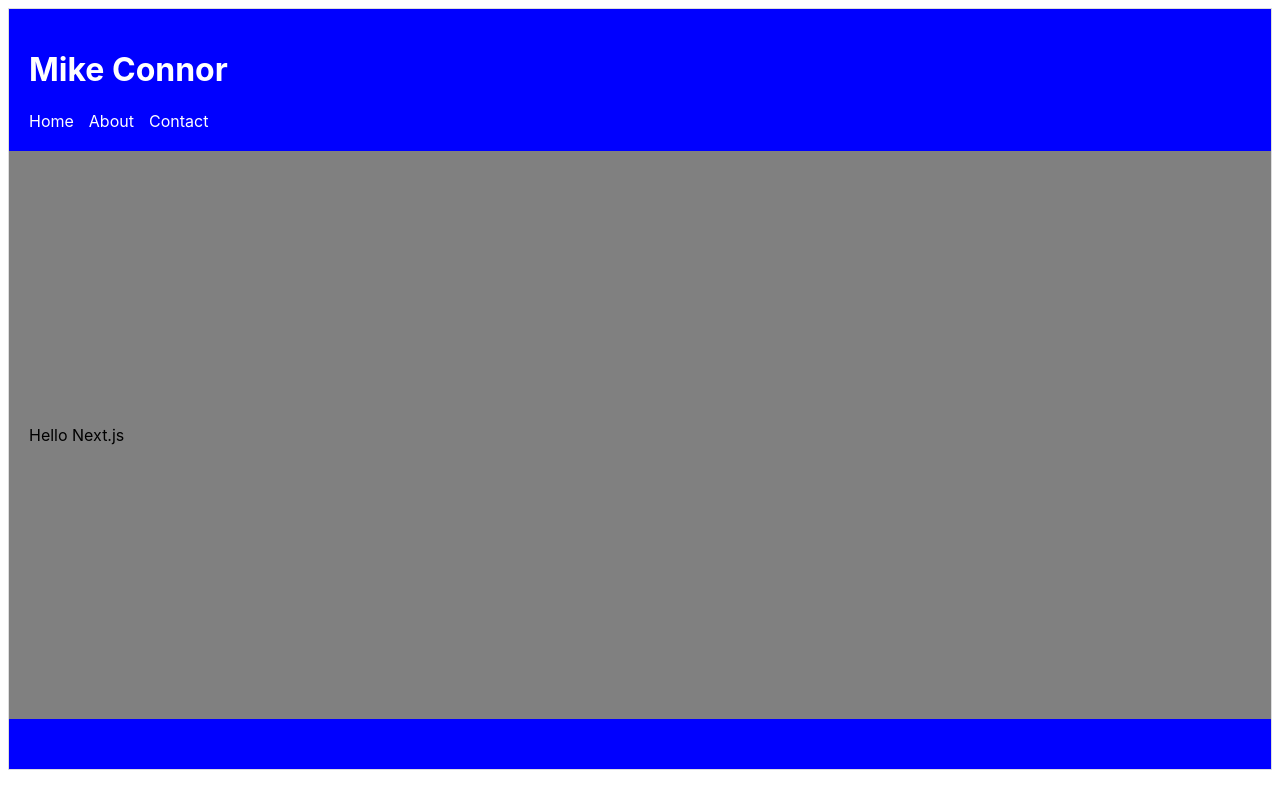
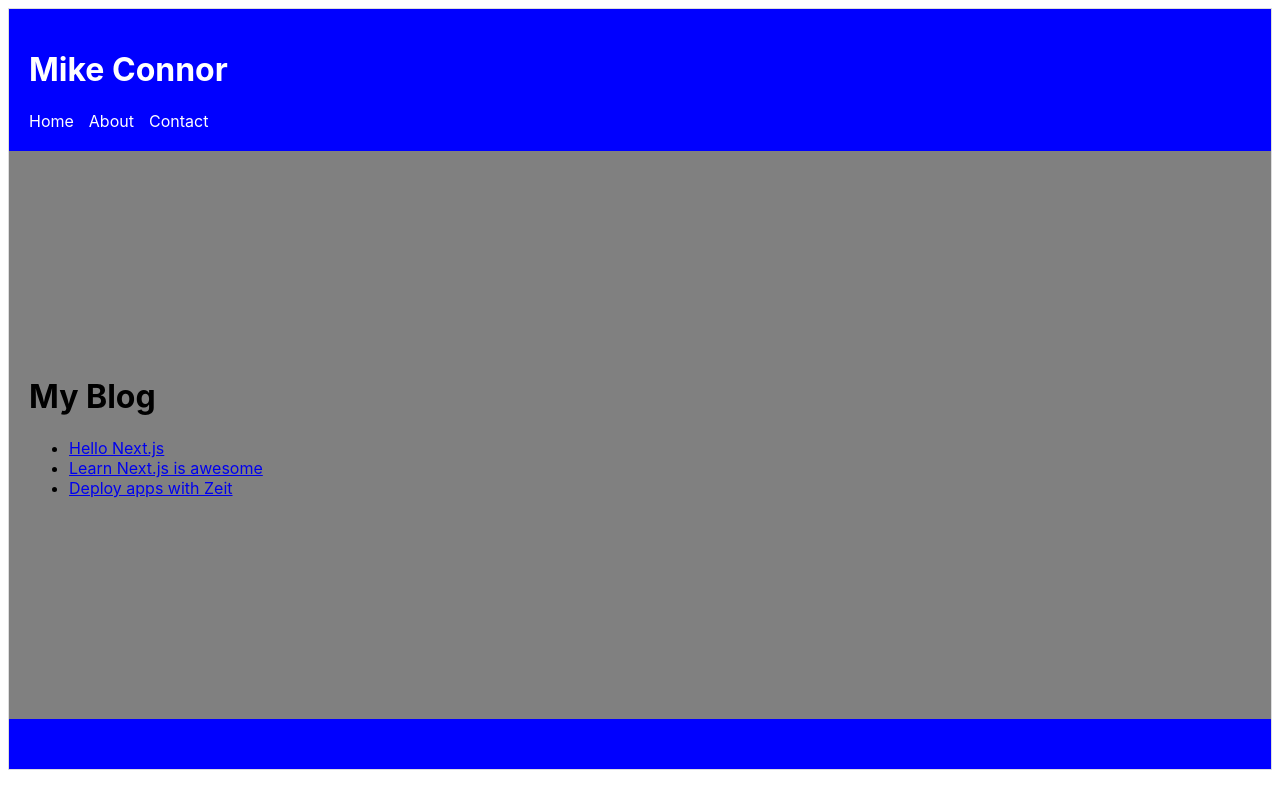
Before and after one commit to mconnor/mike-connor-next, a Next.js app: page / in a window 1280 px wide. Built offline with nearby package versions, Linux system fonts and the light colour scheme.

Commit message:
Dynamic Pages ** note typescript

```diff
--- a/components/Layout.tsx
+++ b/components/Layout.tsx
@@ -4,7 +4,7 @@
 import styled from 'styled-components'
 
 const LayoutDiv = styled.div`
-font-family: -apple-system, BlinkMacSystemFont, "Segoe UI", "Roboto", "Oxygen",
+    font-family: -apple-system, BlinkMacSystemFont, "Segoe UI", "Roboto", "Oxygen",
       "Ubuntu", "Cantarell", "Fira Sans", "Droid Sans", "Helvetica Neue",
       sans-serif;
     -webkit-font-smoothing: antialiased;
--- a/pages/index.tsx
+++ b/pages/index.tsx
@@ -1,11 +1,29 @@
-
+import React from 'react'
 import Layout from '../components/Layout';
+import Link from 'next/link';
 
 
-export default function Index() {
-  return (
-    <Layout>
-      <p>Hello Next.js</p>
-    </Layout>
-  )
+type Props = {
+    title: string;
 }
+
+const PostLink: React.FunctionComponent<Props> = ({ title }) => (
+    <li>
+        <Link href={`/post?title=${title}`}>
+            <a>{title}</a>
+        </Link>
+    </li>
+);
+
+export default function Blog() {
+    return (
+        <Layout>
+            <h1>My Blog</h1>
+            <ul>
+                <PostLink title="Hello Next.js" />
+                <PostLink title="Learn Next.js is awesome" />
+                <PostLink title="Deploy apps with Zeit" />
+            </ul>
+        </Layout>
+    );
+}
```
Also changed, not shown: pages/post.tsx (added, +20 -0 lines).
